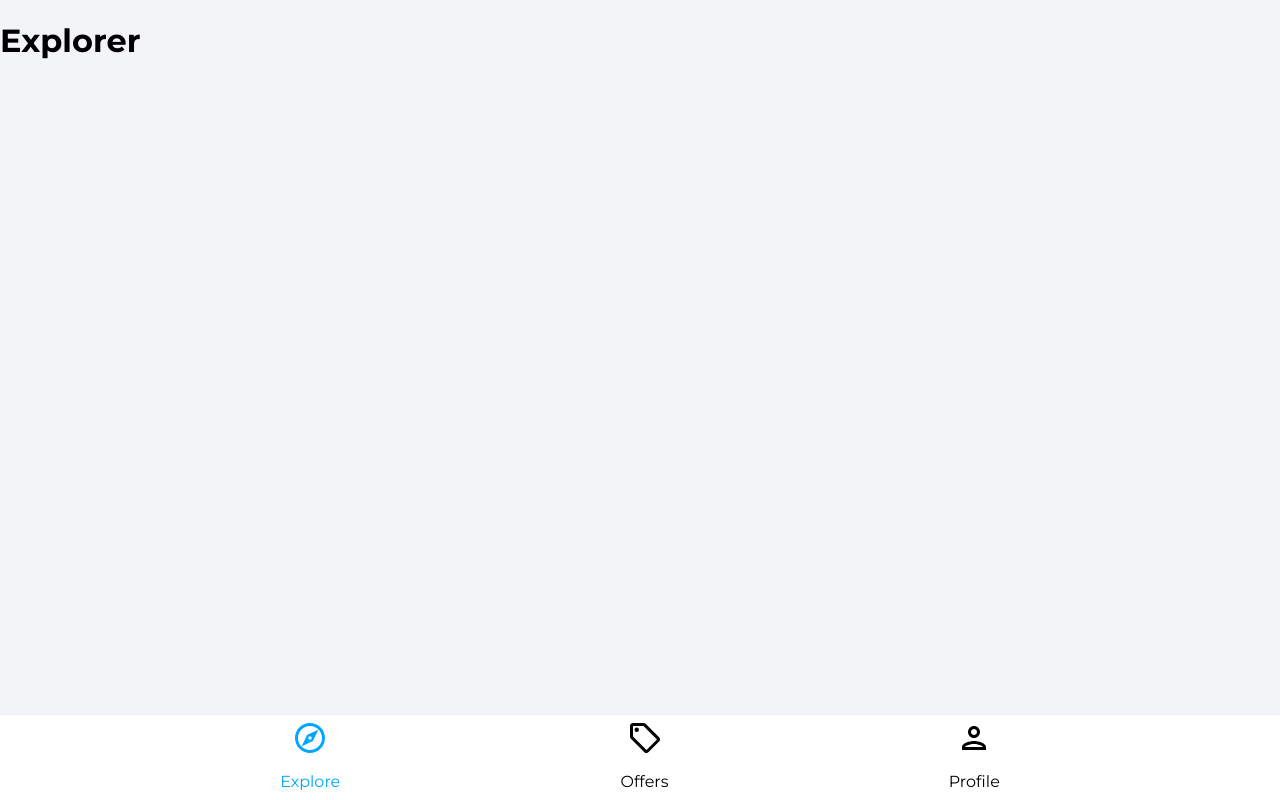
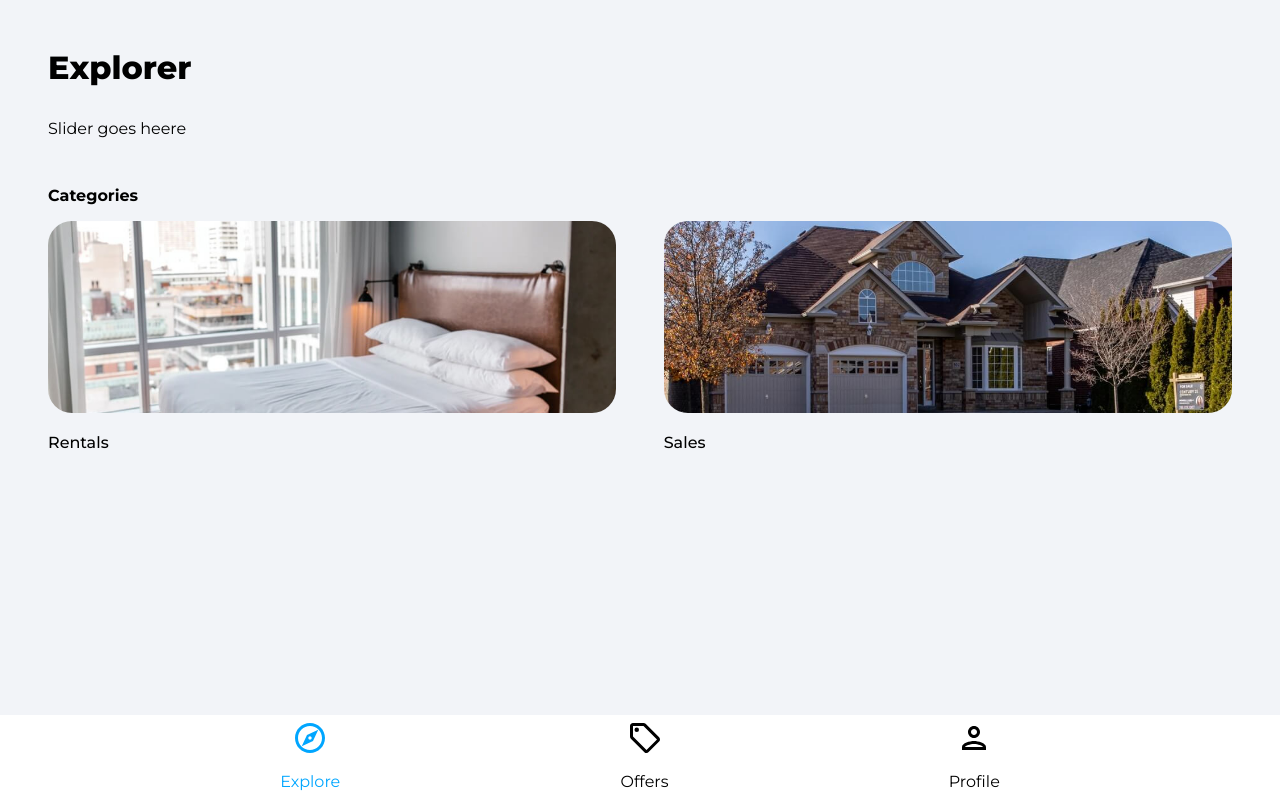
Before and after one commit to DRSantillan/housify-devdojo, a React (Create React App) app: page / in a window 1280 px wide. Built offline with nearby package versions, Linux system fonts and the light colour scheme.

Commit message:
task(): added slider component and category pages

```diff
--- /dev/null
+++ b/src/components/slider/Slider.component.jsx
@@ -0,0 +1,7 @@
+import React from 'react';
+
+const Slider = () => {
+	return <div>Slider goes heere</div>;
+};
+
+export default Slider;
--- a/src/containers/app/App.js
+++ b/src/containers/app/App.js
@@ -1,17 +1,26 @@
+import 'react-toastify/dist/ReactToastify.css';
+
 import React from 'react';
-import { BrowserRouter as Router, Routes, Route } from 'react-router-dom';
+
+import {
+  BrowserRouter as Router,
+  Route,
+  Routes,
+} from 'react-router-dom';
 import { ToastContainer } from 'react-toastify';
 
+import NavBar from '../../components/layout/navbar/NavBar.component';
+import PrivateRoute
+  from '../../components/private-route/PrivateRoute.component';
+import Category from '../../pages/categories/Category.page';
+import Explorer from '../../pages/explorer/Explorer.page';
 import Offers from '../../pages/offers/Offers.page';
-import Explorer from '../../pages/explorer/Explorer.page';
+import ForgotPassword from '../../pages/password/ForgotPassword.page';
+import UserAuthentication
+  from '../../pages/user-authentication/UserAuthentication.page';
 import UserProfile from '../../pages/user-profile/UserProfile.page';
-import ForgotPassword from '../../pages/password/ForgotPassword.page';
-import UserAuthentication from '../../pages/user-authentication/UserAuthentication.page';
-import UserRegistration from '../../pages/user-registration/UserRegistration.page';
-
-import NavBar from '../../components/layout/navbar/NavBar.component';
-import 'react-toastify/dist/ReactToastify.css';
-import PrivateRoute from '../../components/private-route/PrivateRoute.component';
+import UserRegistration
+  from '../../pages/user-registration/UserRegistration.page';
 
 function App() {
 	return (
@@ -20,7 +29,11 @@ function App() {
 				<Routes>
 					<Route path='/' element={<Explorer />} />
 					<Route path='/offers' element={<Offers />} />
-					<Route path='/profile' element={<PrivateRoute/>}>
+					<Route
+						path='/category/:categoryName'
+						element={<Category />}
+					/>
+					<Route path='/profile' element={<PrivateRoute />}>
 						<Route path='/profile' element={<UserProfile />} />
 					</Route>
 					<Route path='/auth' element={<UserAuthentication />} />
--- /dev/null
+++ b/src/pages/categories/Category.page.jsx
@@ -0,0 +1,7 @@
+import React from 'react';
+
+const Category = () => {
+	return <div>category page</div>;
+};
+
+export default Category;
--- a/src/pages/explorer/Explorer.page.jsx
+++ b/src/pages/explorer/Explorer.page.jsx
@@ -1,9 +1,39 @@
 import React from 'react';
+
+import { Link } from 'react-router-dom';
+
+import RentCategoryImage from '../../assets/jpg/rentCategoryImage.jpg';
+import SellCategoryImage from '../../assets/jpg/sellCategoryImage.jpg';
+import Slider from '../../components/slider/Slider.component';
 
 const Explorer = () => {
 	return (
-		<div>
-			<h1>Explorer</h1>
+		<div className='explore'>
+			<header>
+				<p className='pageHeader'>Explorer</p>
+			</header>
+			<main>
+				<Slider />
+				<p className='exploreCategoryHeading'>Categories</p>
+				<div className='exploreCategories'>
+					<Link to='/category/rent'>
+						<img
+							src={RentCategoryImage}
+							alt='Category: Rentals'
+							className='exploreCategoryImg'
+						/>
+						<p className='exploreCategoryName'>Rentals</p>
+					</Link>
+					<Link to='/category/sell'>
+						<img
+							src={SellCategoryImage}
+							alt='Category: Sales'
+							className='exploreCategoryImg'
+						/><p className='exploreCategoryName'>Sales</p>
+					</Link>
+
+				</div>
+			</main>
 		</div>
 	);
 };
```
